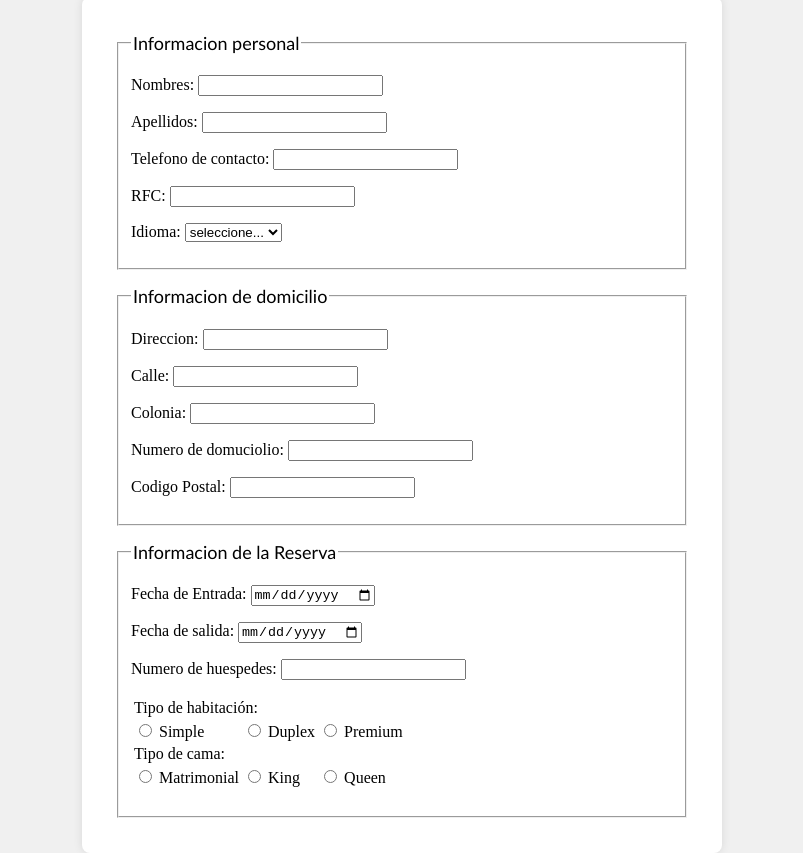
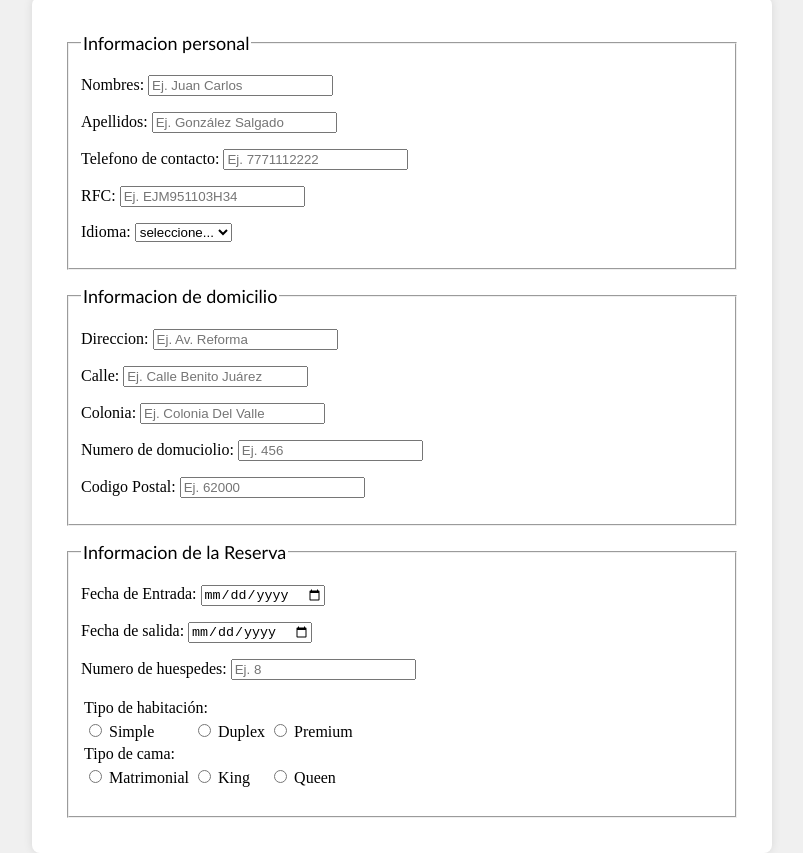
Before and after one commit to ElCarlos06/2025-AWEB-U2-P3-RESERVACI-N, a plain HTML site: page index.html in a window 1280 px wide. Shown: the part 83-936 px from the top of the page, without its empty margins (238-1041 px from the left). Drawn offline with Linux system fonts and the light colour scheme.

Commit message:
Placeholder y cambio de estilo

```diff
--- a/index.html
+++ b/index.html
@@ -16,19 +16,19 @@
                     <legend> Informacion personal</legend>
                     <p>
                         <label for="inputNombres">Nombres:</label>
-                        <input type="text" name="inputNombres" id="inputNombres">
+                        <input type="text" name="inputNombres" id="inputNombres" placeholder="Ej. Juan Carlos">
                     </p>
                     <p>
                         <label for="inputApellidos">Apellidos:</label>
-                        <input type="text" name="inputApellidos" id="inputApellidos">
+                        <input type="text" name="inputApellidos" id="inputApellidos" placeholder="Ej. González Salgado">
                     </p>
                     <p>
                         <label for="inpTelefono">Telefono de contacto:</label>
-                        <input type="number" name="inpTelefono" id="inpTelefono">
+                        <input type="number" name="inpTelefono" id="inpTelefono" placeholder="Ej. 7771112222">
                     </p>
                     <p>
                         <label for="inpRFC">RFC:</label>
-                        <input type="text" name="inpRFC" id="inpRFC">
+                        <input type="text" name="inpRFC" id="inpRFC" placeholder="Ej. EJM951103H34">
                     </p>
                     <p>
                         <label for="selIdioma">Idioma:</label>
@@ -48,23 +48,23 @@
 
                     <p>
                         <label for="inpDireccion">Direccion:</label>
-                        <input type="text" name="inpDomicilio" id="inpDireccion">
+                        <input type="text" name="inpDomicilio" id="inpDireccion" placeholder="Ej. Av. Reforma">
                     </p>
                     <p>
                         <label for="inpCalle">Calle:</label>
-                        <input type="text" name="inpDomicilio" id="inpCalle">
+                        <input type="text" name="inpDomicilio" id="inpCalle" placeholder="Ej. Calle Benito Juárez">
                     </p>
                     <p>
                         <label for="inpColonia">Colonia:</label>
-                        <input type="text" name="inpDomicilio" id="inpColonia">
+                        <input type="text" name="inpDomicilio" id="inpColonia" placeholder="Ej. Colonia Del Valle">
                     </p>
                     <p>
                         <label for="inpNumero">Numero de domuciolio:</label>
-                        <input type="number" name="inpDomicilio" id="inpNumero">
+                        <input type="number" name="inpDomicilio" id="inpNumero" placeholder="Ej. 456">
                     </p>
                     <p>
                         <label for="inpCP">Codigo Postal:</label>
-                        <input type="number" name="inpDomicilio" id="inpCP">
+                        <input type="number" name="inpDomicilio" id="inpCP" placeholder="Ej. 62000">
                     </p>
 
                 </fieldset>
@@ -80,7 +80,7 @@
                     </p>
                     <p>
                         <label for="inpHuespedes">Numero de huespedes:</label>
-                        <input type="number" name="inpHuespedes" id="inpHuespedes">
+                        <input type="number" name="inpHuespedes" id="inpHuespedes" placeholder="Ej. 8">
                     </p>
                     <p>
                         <table>
--- a/style.css
+++ b/style.css
@@ -3,12 +3,11 @@ body {
     padding: 0;
     display: flex;
     flex-direction: column;
-    justify-content: center;
     align-items: center;
     background-color: #f0f0f0;
 }
 main {
-    width: 600px;
+    width: 700px;
     background-color: white;
     padding: 20px;
     border-radius: 8px;
```
